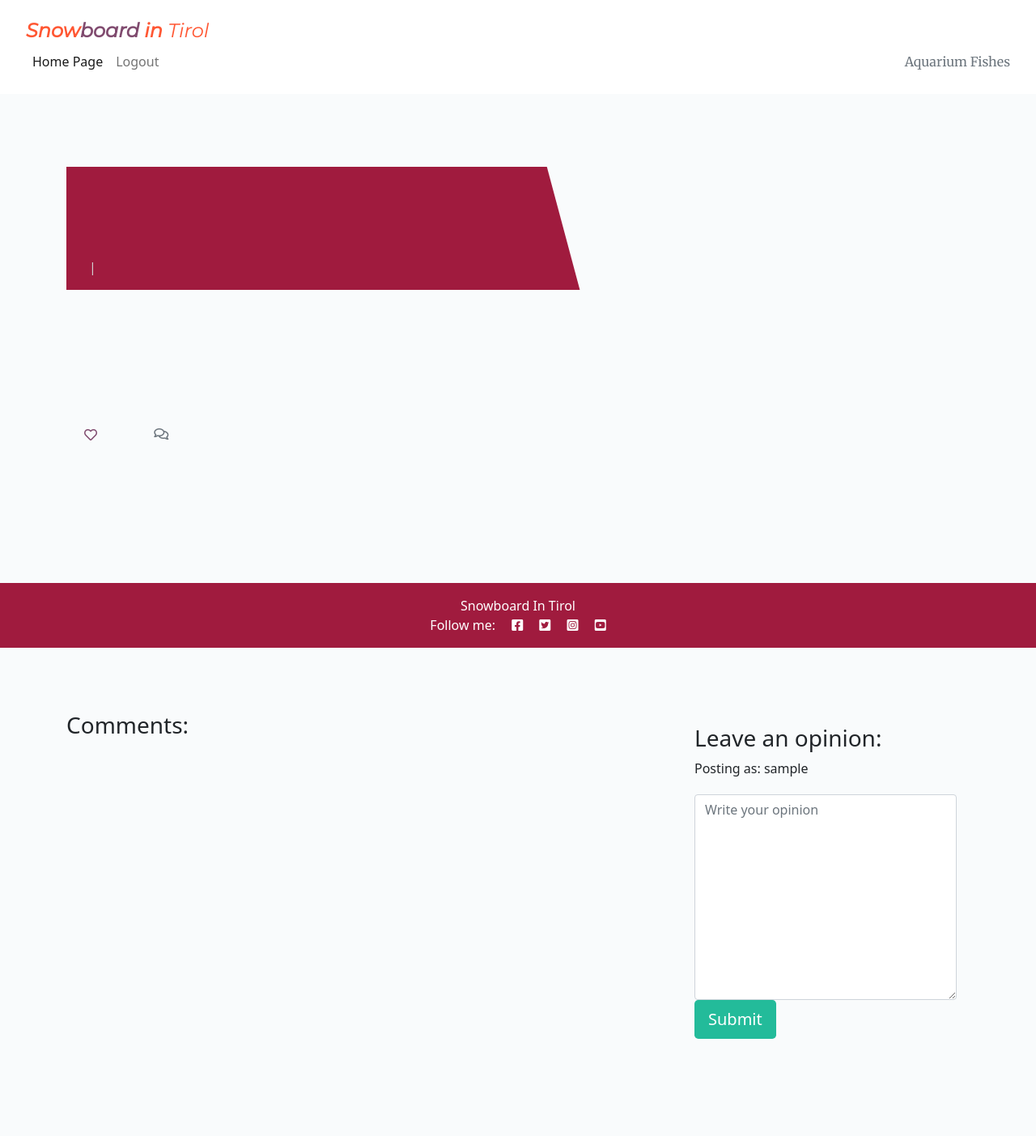
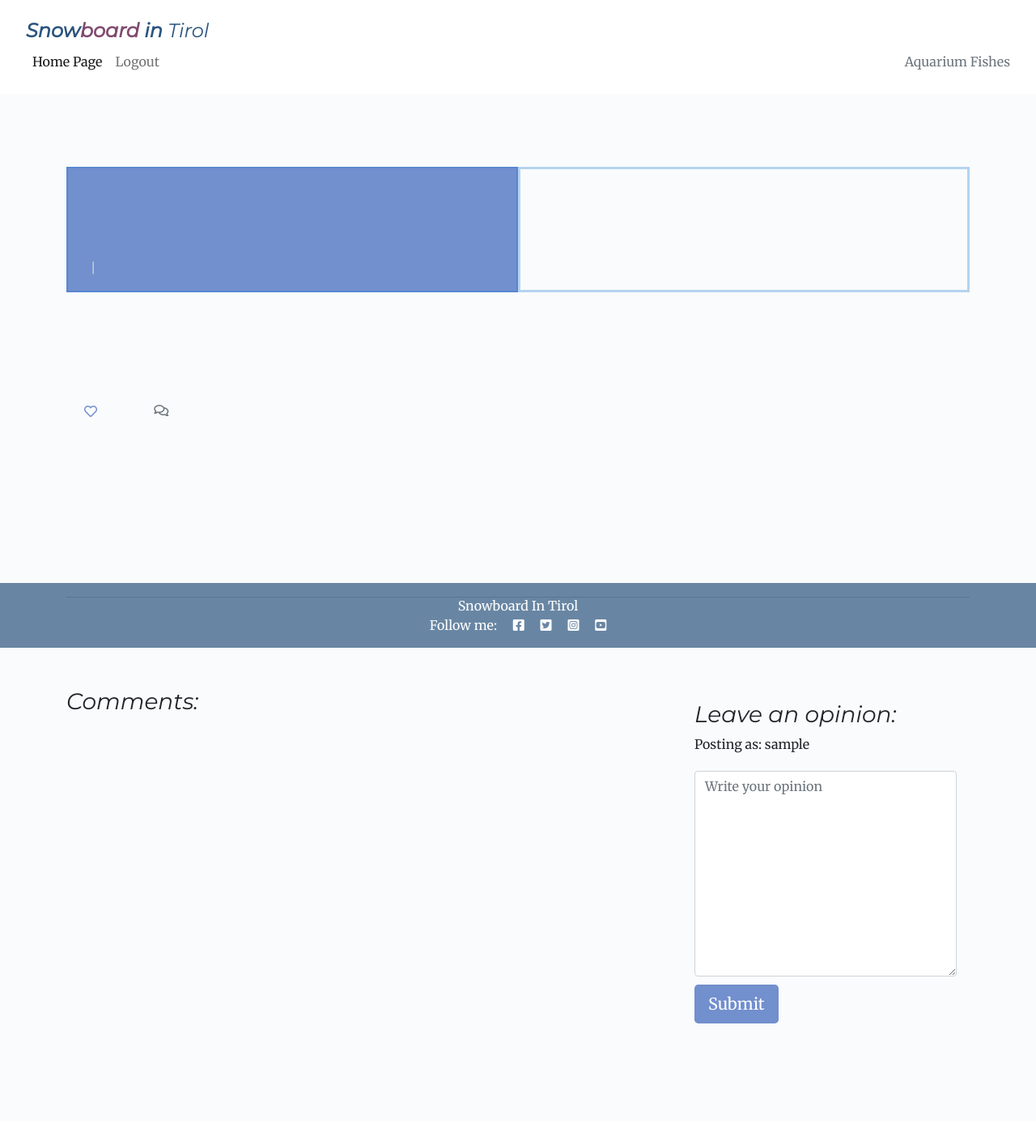
Before and after one commit to FlorinDorneanu/snowboard-in-tirol, a Django app: template templates/post_detail.html in a window 1280 px wide. Shown: the whole page at 81% size. After the commit the page ends 1264 px from the top, so only its background shows below. Run offline with Django 3.2, Linux system fonts and the light colour scheme; the template is opened without the code that fills it: values that come from a table or form of the project are taken from there, others are empty; the visitor is signed in with stand-in values (Sample User, id 1); some libraries are stand-ins or nearby versions.

Commit message:
Change collors and fonts

```diff
--- a/static/css/style.css
+++ b/static/css/style.css
@@ -1,12 +1,24 @@
 body {
     background-color: #f9fbfc;
+    font-family: Merriweather, sans-serif;
+}
+
+h1,
+h2,
+h3,
+h4 {
+    font-family: Montserrat, sans-serif;
+}
+
+p {
+    font-family: Merriweather, sans-serif;
 }
 
 .brand {
     font-family: Montserrat, sans-serif;
     font-size: 1.5rem;
     font-weight: 700;
-    color: #FF5733;
+    color: #2B547E;
 }
 
 .mauve-board {
@@ -51,7 +63,7 @@ body {
     bottom: 5%;
     min-width: 30%;
     left: -2px;
-    background-color: #23bb9a;
+    background-color: #728FCE;
 }
 
 .author {
@@ -66,38 +78,26 @@ body {
     overflow: hidden;
     position: relative;
     display: inline-block;
-    height: 33vh;
     width: 100%;
 }
 
 .masthead-text {
-    background-color: #a01b3e;
+    background-color: #728FCE;
     color: white;
     position: relative;
+    border: 2px solid rgba(25, 116, 210, 0.3);
 }
 
 .masthead-image {
     position: relative;
     overflow: hidden;
+    border: 3px solid rgba(25, 116, 210, 0.3);
 }
 
-.masthead-image:after {
-    content: "";
-    position: absolute;
-    top: 0;
-    right: 90%;
-    height: 100%;
-    width: 150%;
-    background: #a01b3e;
-    -webkit-transform: skew(15deg);
-    -moz-transform: skew(15deg);
-    transform: skew(15deg);
-    z-index: 100;
-}
 
 .post-link {
     text-decoration: none;
-    color: #a01b3e;
+    color: #728FCE;
 }
 
 .post-link:hover,
@@ -116,36 +116,37 @@ body {
 }
 
 .btn-signup {
-    background-color: #23bb9a;
+    background-color: #728FCE;
     color: #fff;
+    margin-top: 10px;
 }
 
 .btn-signup:hover,
 .btn-signup:active {
     background-color: #fff;
-    color: #23bb9a;
+    color: #728FCE;
 }
 
 .link {
-    color: #23bb9a;
+    color: #728FCE;
     text-decoration: none;
 }
 
 .link:hover,
 .link:active {
-    color: #a01b3e;
+    color: #728FCE;
     text-decoration: underline;
 }
 
 .btn-like {
-    color: #804b6f;
+    color: #728FCE;
     border: none;
     background: transparent;
 }
 
 .btn-like:hover,
 .btn-like:active {
-    color: #804b6f;
+    color: #728FCE;
     background: transparent;
     border: none;
 }
@@ -167,5 +168,25 @@ body {
 }
 
 div.col-1.d-flex.align-items-center {
-    padding: 0 !important;
+    padding: 0 important!;
 }
+
+.footer {
+    background-color: rgba(43, 84, 126, 0.7);
+}
+
+.footer > i {
+    background-color: #0909FF;
+}
+
+span.asteriskField {
+    display: none;
+}
+
+label.requiredField {
+    margin-botton: 10px;
+}
+
+textarea#body_id.textarea.form-control {
+    margin-top: 10px;
+}
```
